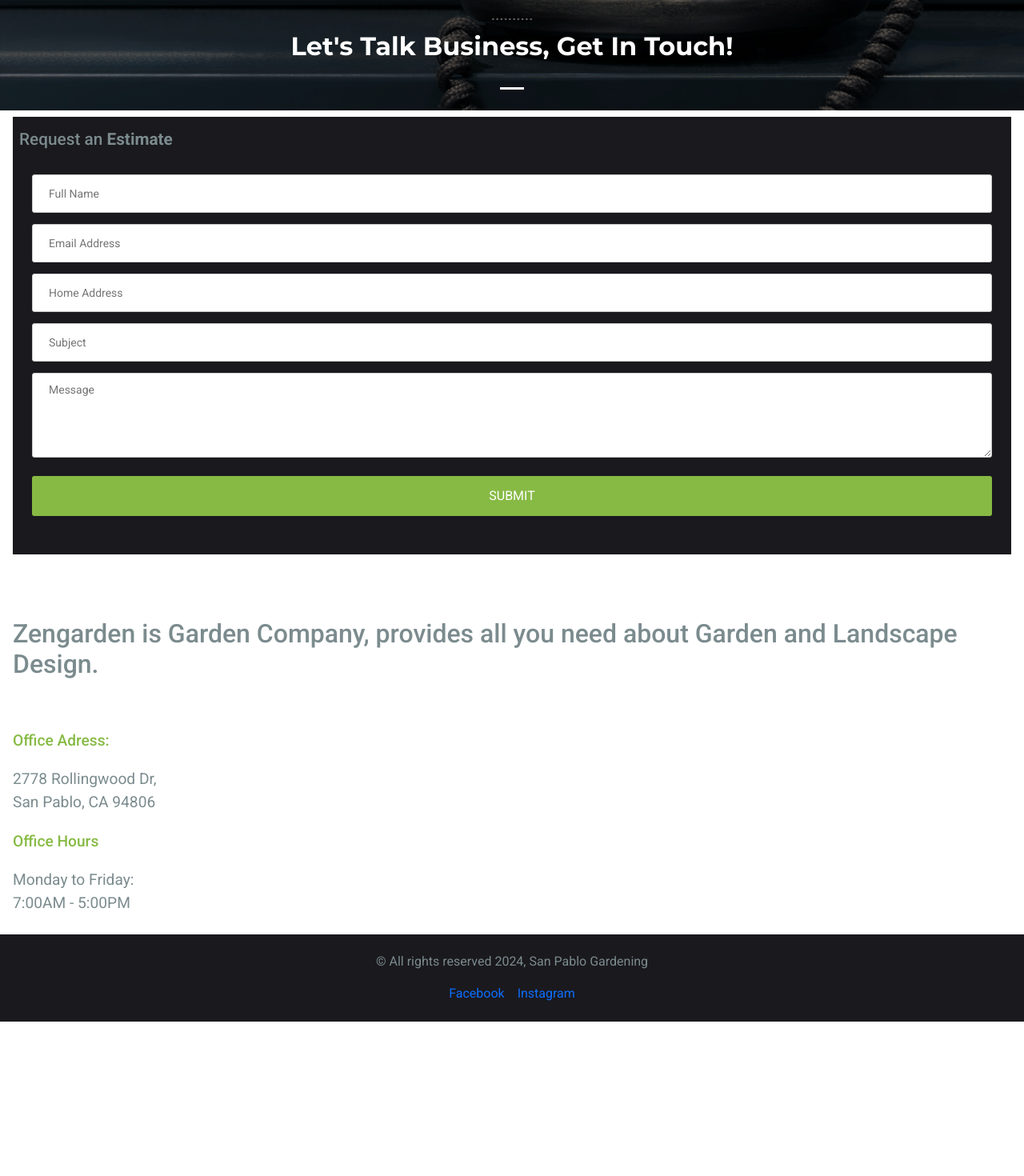
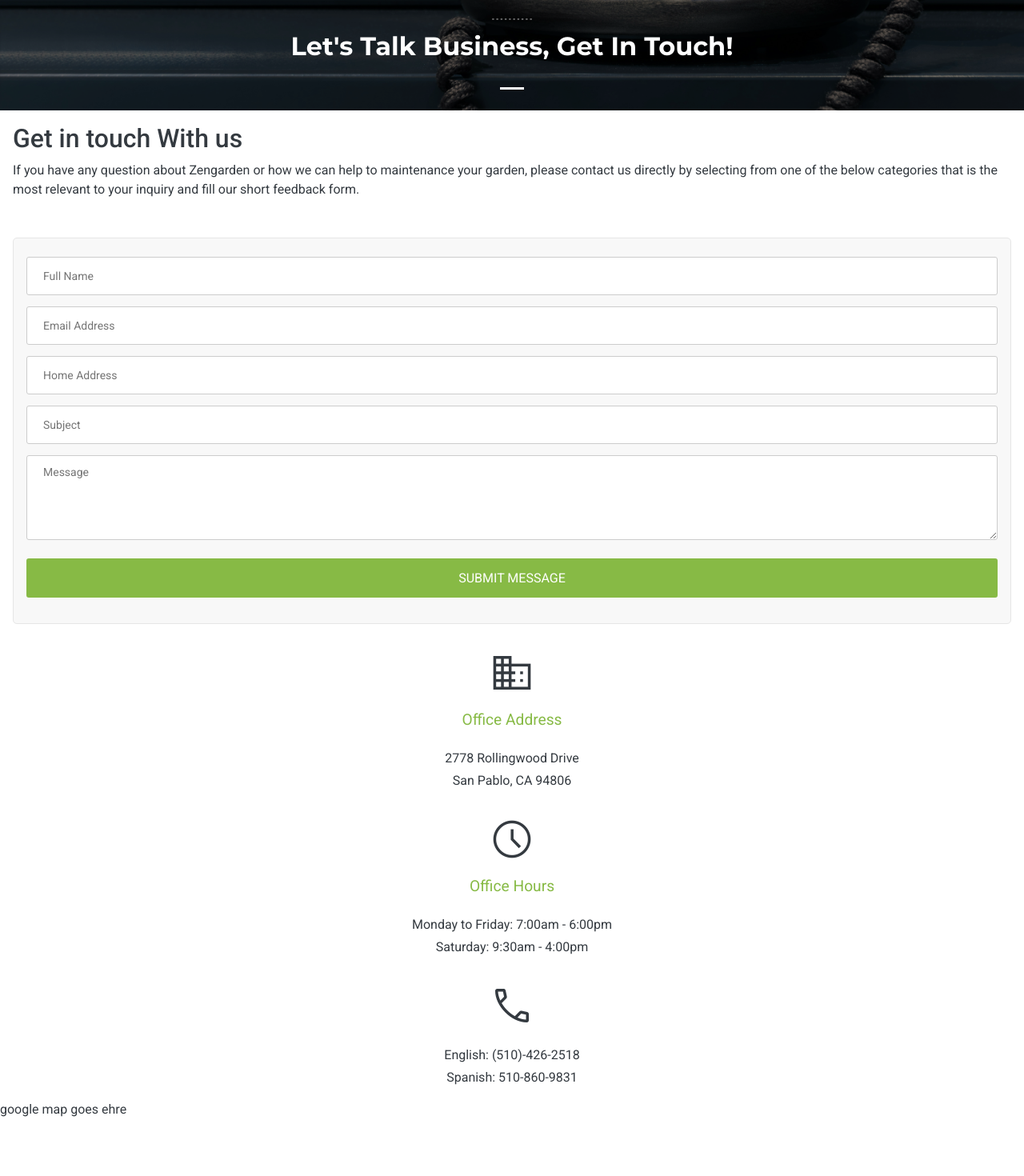
Before and after one commit to luisarevalo21/landscaper-project, a React (Vite) app: page /contact in a window 1280 px wide. Shown: the part 800-2270 px from the top of the page at 80% size. Before the commit the page ends 2077 px from the top, so only its background shows below. Built offline with nearby package versions, Linux system fonts and the light colour scheme.

Commit message:
completed contact page

```diff
--- a/src/App.css
+++ b/src/App.css
@@ -340,3 +340,39 @@ form textarea {
   margin: 0 0.5em;
   text-decoration: none;
 }
+
+/* contact*/
+.contact {
+  color: var(--dark-gray);
+}
+.contact__container {
+  padding: 1em;
+}
+.contact-form {
+  background: #f8f8f8;
+  border-radius: 5px;
+  border: 1px solid #e6e6e6;
+  margin: 0 auto;
+}
+.contact__details {
+  padding: 1em;
+}
+
+.contact__item {
+  display: flex;
+  flex-direction: column;
+  align-items: center;
+  justify-content: center;
+}
+.contact__item__icon {
+  font-size: 3.5rem;
+  margin: 0.3em 0;
+}
+.contact__item__address {
+  font-size: 1.2rem;
+  color: var(--green);
+}
+.contact__item__text {
+  text-align: center;
+  margin: 0.3em 0;
+}
--- a/src/components/Footer.jsx
+++ b/src/components/Footer.jsx
@@ -1,12 +1,9 @@
 import React from "react";
 import Form from "./Form";
 const Footer = () => {
+  //footer nedes to chagne to match zengarden
   return (
     <div className="footer">
-      <div className="footer__form">
-        <Form />
-      </div>
-
       {/* google maps will og here */}
 
       <div className="footer__contact">
--- a/src/components/Form.jsx
+++ b/src/components/Form.jsx
@@ -1,11 +1,14 @@
 import React from "react";
 
-const Form = () => {
+const Form = ({ home }) => {
+  if (home) {
     return (
       <div className="form">
+        {home && (
           <h2 className="form__title">
             Request an <span className="form__title--strong"> Estimate</span>
           </h2>
+        )}
         <form action="">
           <input type="text" placeholder="Full Name" />
           <input type="email" placeholder="Email Address" />
@@ -16,6 +19,20 @@ const Form = () => {
         </form>
       </div>
     );
+  } else {
+    return (
+      <div className="contact-form">
+        <form action="">
+          <input type="text" placeholder="Full Name" />
+          <input type="email" placeholder="Email Address" />
+          <input type="text" placeholder="Home Address" />
+          <input type="text" placeholder="Subject" />
+          <textarea name="" id="" cols="30" rows="4" placeholder="Message"></textarea>
+          <button className="form__button">Submit message</button>
+        </form>
+      </div>
+    );
+  }
 };
 
 export default Form;
--- a/src/pages/ContactPage.jsx
+++ b/src/pages/ContactPage.jsx
@@ -2,6 +2,7 @@ import React from "react";
 import Footer from "../components/Footer";
 import Carousel from "../components/Carousel";
 import contactImage from "../assets/contact.jpg";
+import Form from "../components/Form";
 const ContactPage = () => {
   const [contactDetails, setContactDetails] = React.useState([
     { image: contactImage, mainText: "Contact Us", subText: "Let's Talk Business, Get in Touch!" },
@@ -9,6 +10,40 @@ const ContactPage = () => {
   return (
     <div className="contact">
       <Carousel images={contactDetails} seperator={true} />
+      <div className="contact__details">
+        <h2>
+          Get in touch <span className="contact__details--green"></span>With us
+        </h2>
+        <p>
+          If you have any question about Zengarden or how we can help to maintenance your garden, please contact us
+          directly by selecting from one of the below categories that is the most relevant to your inquiry and fill our
+          short feedback form.
+        </p>
+      </div>
+
+      <div className="contact__container">
+        <Form buttonTitle="Send Message" contact="contact-form" />
+      </div>
+
+      <div className="contact__item">
+        <span className="material-symbols-outlined contact__item__icon">domain</span>
+        <p className="contact__item__address"> Office Address </p>
+        <p className="contact__item__text">2778 Rollingwood Drive</p>
+        <p>San Pablo, CA 94806</p>
+      </div>
+      <div className="contact__item">
+        <span className="material-symbols-outlined contact__item__icon">schedule</span>
+        <p className="contact__item__address">Office Hours </p>
+        <p className="contact__item__text">Monday to Friday: 7:00am - 6:00pm</p>
+        <p>Saturday: 9:30am - 4:00pm</p>
+      </div>
+      <div className="contact__item">
+        <span className="material-symbols-outlined contact__item__icon">call</span>
+        <p className="contact__item__text">English: (510)-426-2518</p>
+        <p>Spanish: 510-860-9831</p>
+      </div>
+      <div>google map goes ehre</div>
+
       <Footer />
     </div>
   );
--- a/src/pages/HomePage.jsx
+++ b/src/pages/HomePage.jsx
@@ -3,12 +3,16 @@ import Hero from "../components/Hero";
 import Services from "../components/Services";
 import Info from "../components/Info";
 import Footer from "../components/Footer";
+import Form from "../components/Form";
 const HomePage = () => {
   return (
     <>
       <Hero />
       <Info />
       <Services />
+      <div className="footer__form">
+        <Form buttonTitle="submit" home={true} contact="" />
+      </div>
       <Footer />
     </>
   );
```
Lines whose indentation alone changed are shown as unchanged.
